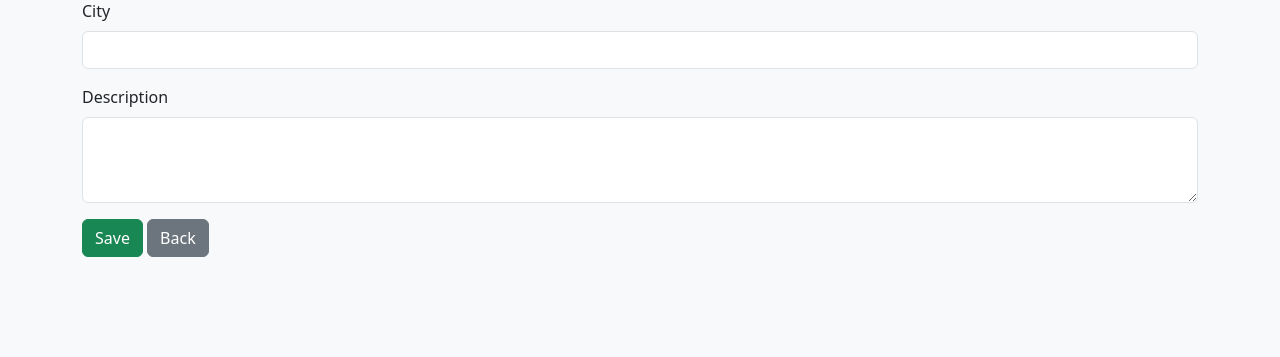
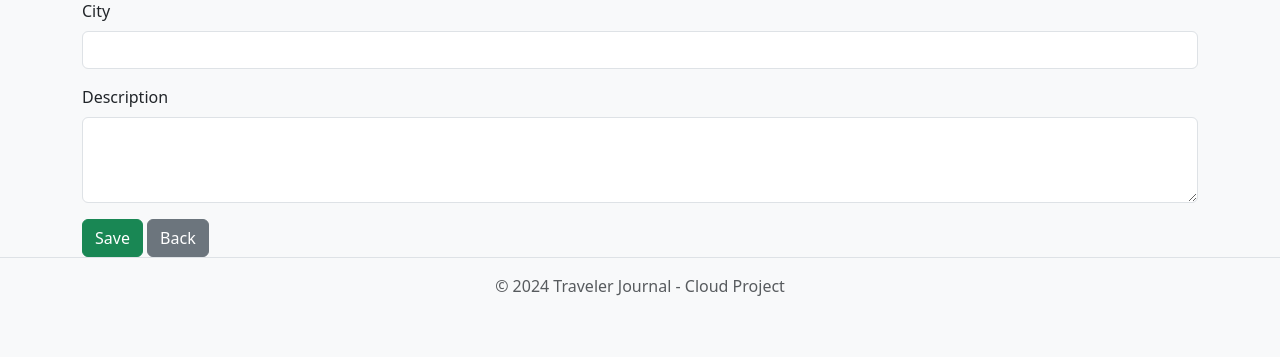
Before and after one commit to merito-pacba/final-project-ByAurelius, a Flask app: page /add in a window 1280 px wide. Shown: the part 127-484 px from the top of the page. Run offline with Flask 3, Linux system fonts and the light colour scheme.

Commit message:
UI: Fixed footer placement and HTML structure

```diff
--- a/templates/base.html
+++ b/templates/base.html
@@ -34,5 +34,12 @@
     <div class="container">
         {% block content %}{% endblock %}
     </div>
+
+    <footer class="footer mt-auto py-3 bg-light border-top">
+        <div class="container text-center">
+            <span class="text-muted">© 2024 Traveler Journal - Cloud Project</span>
+        </div>
+    </footer>
+
 </body>
 </html>
```
